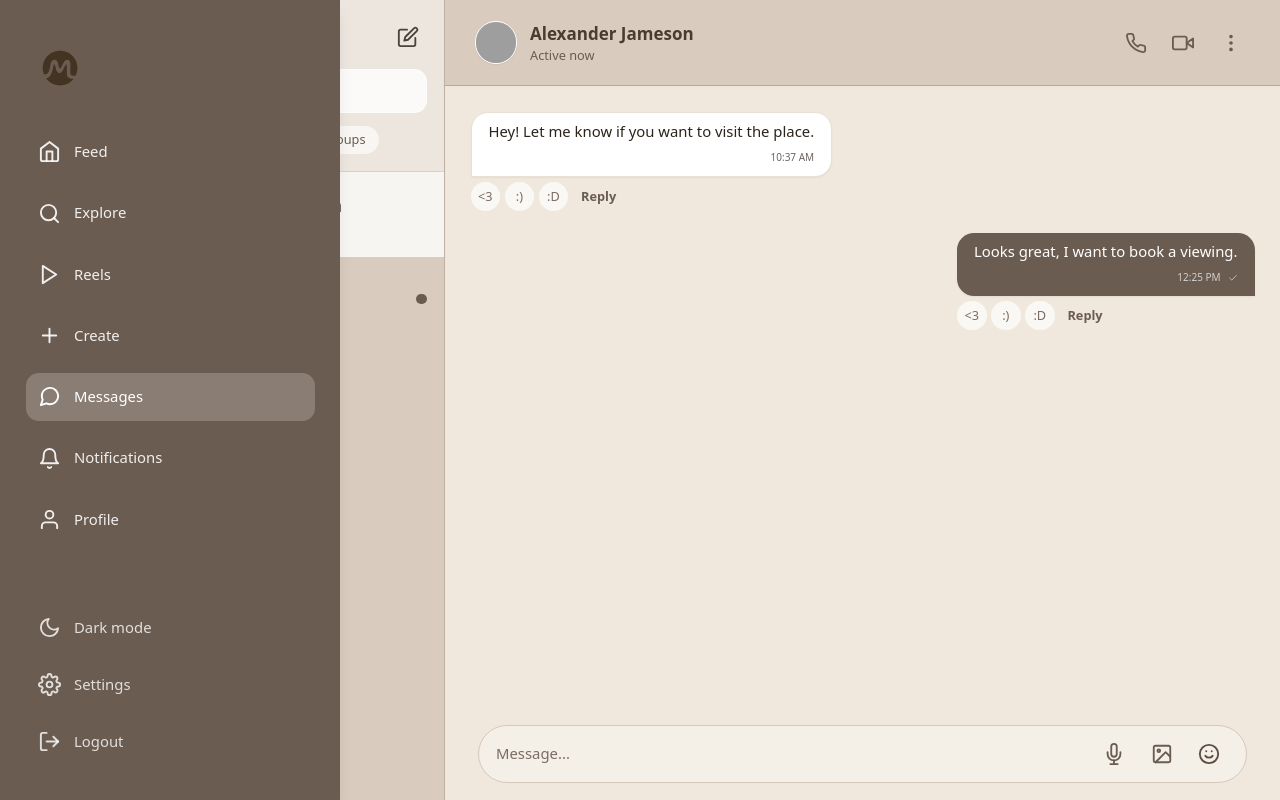
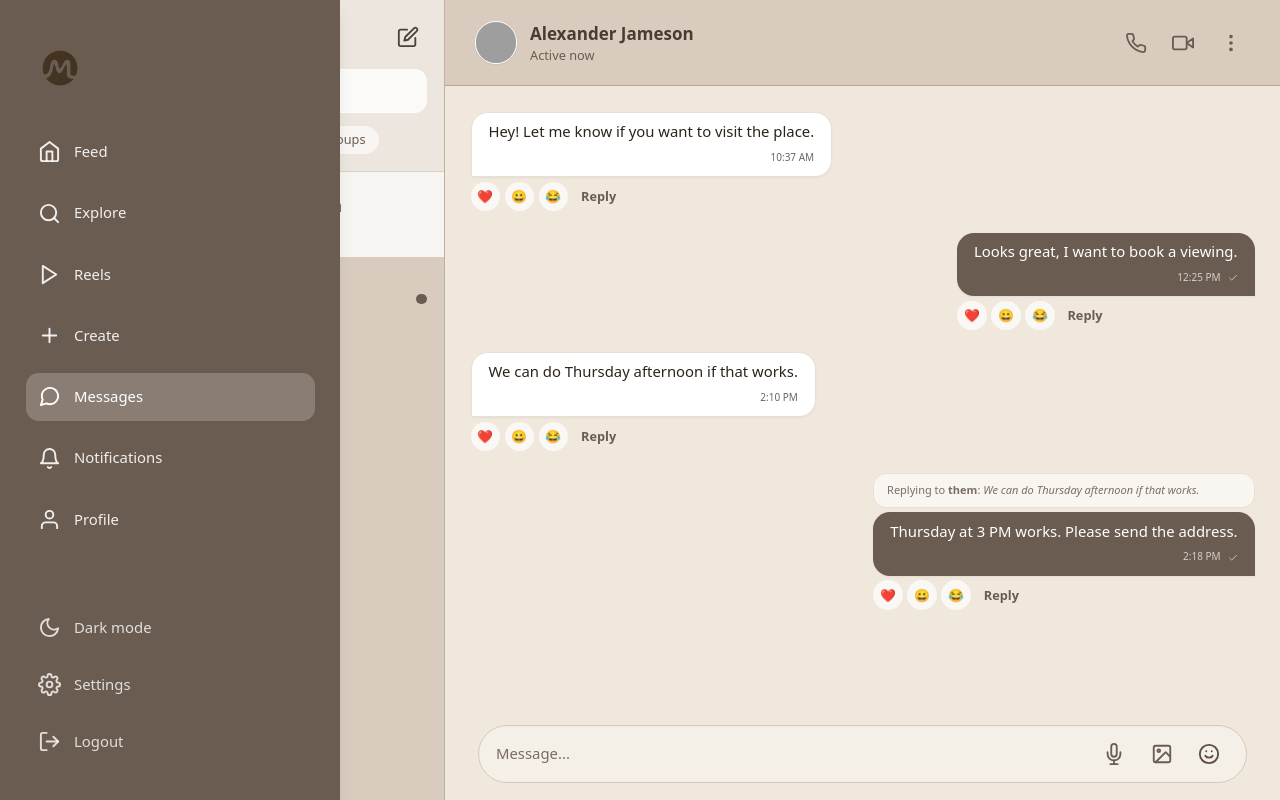
Before and after one commit to TruongHo22306/WebApplicationDev, a React (Vite) app: page /messages in a window 1280 px wide. Built offline with nearby package versions, Linux system fonts and the light colour scheme; grey boxes are pictures that could not be loaded.

Commit message:
final_update

```diff
--- a/src/components/NotificationsPanel.jsx
+++ b/src/components/NotificationsPanel.jsx
@@ -1,6 +1,6 @@
 import { FiBell, FiX } from "react-icons/fi";
 
-export default function NotificationsPanel({ open, onClose, notifications }) {
+export default function NotificationsPanel({ open, onClose, notifications, onAction }) {
   return (
     <div
       className={`fixed inset-0 z-50 transition-opacity duration-300 ${
@@ -62,6 +62,8 @@ export default function NotificationsPanel({ open, onClose, notifications }) {
                     {n.actions.map((action) => (
                       <button
                         key={action}
+                        type="button"
+                        onClick={() => onAction?.(action, idx)}
                         className="px-3 py-1 rounded-full bg-white text-neutral-900 text-xs font-semibold hover:opacity-90 transition"
                       >
                         {action}
--- a/src/components/Sidebar.jsx
+++ b/src/components/Sidebar.jsx
@@ -46,6 +46,7 @@ export default function Sidebar({ darkMode = false, onToggleDarkMode }) {
   const [refreshing, setRefreshing] = useState(false);
   const [showNotifications, setShowNotifications] = useState(false);
   const [showCreateMenu, setShowCreateMenu] = useState(false);
+  const [notifications, setNotifications] = useState(notificationFeed);
   const location = useLocation();
   const navigate = useNavigate();
 
@@ -73,6 +74,10 @@ export default function Sidebar({ darkMode = false, onToggleDarkMode }) {
   };
 
   const handleCloseNotifications = () => setShowNotifications(false);
+  const handleNotificationAction = (action, index) => {
+    if (!action) return;
+    setNotifications((prev) => prev.filter((_, i) => i !== index));
+  };
 
   return (
     <>
@@ -235,7 +240,8 @@ export default function Sidebar({ darkMode = false, onToggleDarkMode }) {
       <NotificationsPanel
         open={showNotifications}
         onClose={handleCloseNotifications}
-        notifications={notificationFeed}
+        notifications={notifications}
+        onAction={handleNotificationAction}
       />
     </>
   );
--- a/src/pages/Messages.jsx
+++ b/src/pages/Messages.jsx
@@ -45,6 +45,36 @@ const INITIAL_CHATS = [
     group: true,
     avatar: "https://i.pravatar.cc/80?img=8",
   },
+  {
+    id: 4,
+    name: "Liam Carter",
+    status: "Online",
+    time: "11:05 AM",
+    unread: 0,
+    pinned: false,
+    group: false,
+    avatar: "https://i.pravatar.cc/80?img=13",
+  },
+  {
+    id: 5,
+    name: "Marketing Squad",
+    status: "New brief shared",
+    time: "9:42 AM",
+    unread: 3,
+    pinned: false,
+    group: true,
+    avatar: "https://i.pravatar.cc/80?img=15",
+  },
+  {
+    id: 6,
+    name: "Priya Desai",
+    status: "Last seen 2h ago",
+    time: "Yesterday",
+    unread: 0,
+    pinned: false,
+    group: false,
+    avatar: "https://i.pravatar.cc/80?img=47",
+  },
 ];
 
 const INITIAL_THREADS = {
@@ -61,15 +91,102 @@ const INITIAL_THREADS = {
       text: "Looks great, I want to book a viewing.",
       time: "12:25 PM",
     },
+    {
+      id: "m3",
+      from: "them",
+      text: "We can do Thursday afternoon if that works.",
+      time: "2:10 PM",
+    },
+    {
+      id: "m4",
+      from: "me",
+      text: "Thursday at 3 PM works. Please send the address.",
+      time: "2:18 PM",
+      replyToId: "m3",
+    },
   ],
-  2: [{ id: "m1", from: "them", text: "Still interested", time: "5:30 PM" }],
-  3: [],
+  2: [
+    { id: "m1", from: "them", text: "Still interested?", time: "5:30 PM" },
+    { id: "m2", from: "me", text: "Yes, just finishing a meeting.", time: "5:41 PM" },
+    { id: "m3", from: "them", text: "No rush. Want to review the details later?", time: "5:44 PM" },
+  ],
+  3: [
+    {
+      id: "m1",
+      from: "them",
+      text: "New moodboards are in the drive.",
+      time: "9:10 AM",
+    },
+    {
+      id: "m2",
+      from: "me",
+      text: "Got them. I will send feedback by noon.",
+      time: "9:14 AM",
+    },
+  ],
+  4: [
+    {
+      id: "m1",
+      from: "them",
+      text: "Are we still on for the client call?",
+      time: "8:02 AM",
+    },
+    {
+      id: "m2",
+      from: "me",
+      text: "Yes, I will join in 10 minutes.",
+      time: "8:05 AM",
+    },
+    {
+      id: "m3",
+      from: "them",
+      text: "Perfect. I will share the notes after.",
+      time: "8:06 AM",
+    },
+  ],
+  5: [
+    {
+      id: "m1",
+      from: "them",
+      text: "Campaign brief is ready. Please review.",
+      time: "9:20 AM",
+    },
+    {
+      id: "m2",
+      from: "me",
+      text: "Reading now. I will drop comments in 30 minutes.",
+      time: "9:26 AM",
+    },
+    {
+      id: "m3",
+      from: "them",
+      text: "Thanks. We need final by EOD.",
+      time: "9:32 AM",
+    },
+  ],
+  6: [
+    {
+      id: "m1",
+      from: "them",
+      text: "Flight changed to 6:45 PM.",
+      time: "Yesterday",
+    },
+    {
+      id: "m2",
+      from: "me",
+      text: "Got it. I will pick you up at 7:20.",
+      time: "Yesterday",
+    },
+  ],
 };
 
 const NEW_MESSAGE_USERS = [
   { id: "u1", name: "Alexander Jameson", avatar: "https://i.pravatar.cc/80?img=31" },
   { id: "u2", name: "Sarah Connors", avatar: "https://i.pravatar.cc/80?img=5" },
   { id: "u3", name: "Design Team", avatar: "https://i.pravatar.cc/80?img=8" },
+  { id: "u4", name: "Liam Carter", avatar: "https://i.pravatar.cc/80?img=13" },
+  { id: "u5", name: "Marketing Squad", avatar: "https://i.pravatar.cc/80?img=15" },
+  { id: "u6", name: "Priya Desai", avatar: "https://i.pravatar.cc/80?img=47" },
 ];
 
 export default function Messages({ darkMode = false }) {
@@ -322,7 +439,7 @@ export default function Messages({ darkMode = false }) {
                 </button>
                 {showEmojiPicker && (
                   <div className="absolute right-0 bottom-full mb-2 flex gap-1 bg-white shadow-lg border border-[#d6c9bb] rounded-xl px-2 py-1 dark:bg-[#2B2722] dark:border-[#3a332c]">
-                    {["<3", ":)", ":D", ";)", ":P", "XD"].map((emoji) => (
+                    {["😄", "😅", "😍", "😂", "🥳", "👍", "👏", "💗", "🔥", "🎉", "🤝", "😊"].map((emoji) => (
                       <button
                         key={emoji}
                         onClick={() => appendEmoji(emoji)}
@@ -444,7 +561,7 @@ function IconButton({ icon, onClick }) {
 
 function MessageBubble({ message, repliedTo, onReact, onReply }) {
   const isMe = message.from === "me";
-  const reactions = ["<3", ":)", ":D"];
+  const reactions = ["❤️", "😀", "😂"];
 
   return (
     <div className={`flex ${isMe ? "justify-end" : "justify-start"}`}>
--- a/src/pages/Signup.jsx
+++ b/src/pages/Signup.jsx
@@ -2,7 +2,7 @@ import React, { useState } from "react";
 import { Link, useNavigate } from "react-router-dom";
 import bgSU from "../assets/bgSU3.png";
 
-export default function Signup() {
+export default function Signup() { //createSUform
   const navigate = useNavigate();
   const [loading, setLoading] = useState(false);
   const [successMessage, setSuccessMessage] = useState("");
@@ -25,7 +25,7 @@ export default function Signup() {
 
     // Email validation
     if (!form.email.trim()) e.email = "Email required";
-    else if (!/^\S+@\S+\.\S+$/.test(form.email)) e.email = "Invalid email";
+    else if (!/^\S+@\S+\.\S+$/.test(form.email)) e.email = "Invalid email"; //thõa yêu cầu của Email
 
     // Simplified Password Validation (matching Login.jsx exactly)
     const isPasswordComplex = /[A-Z]/.test(form.password) &&
```
Also changed, not shown: src/pages/Search.jsx (+9 -30 lines).
